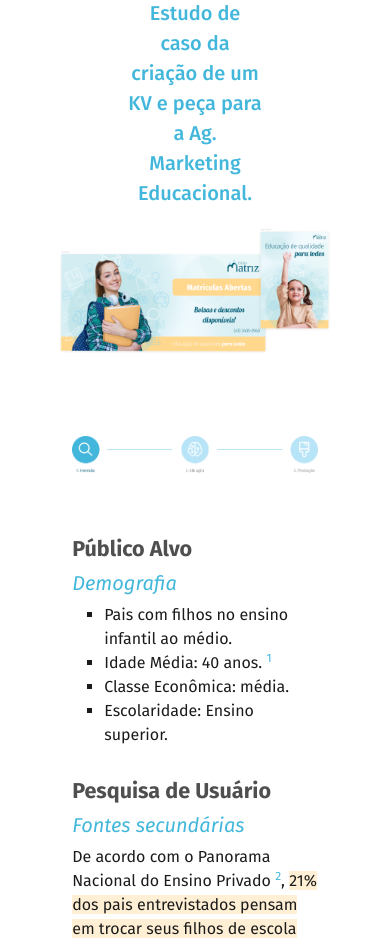
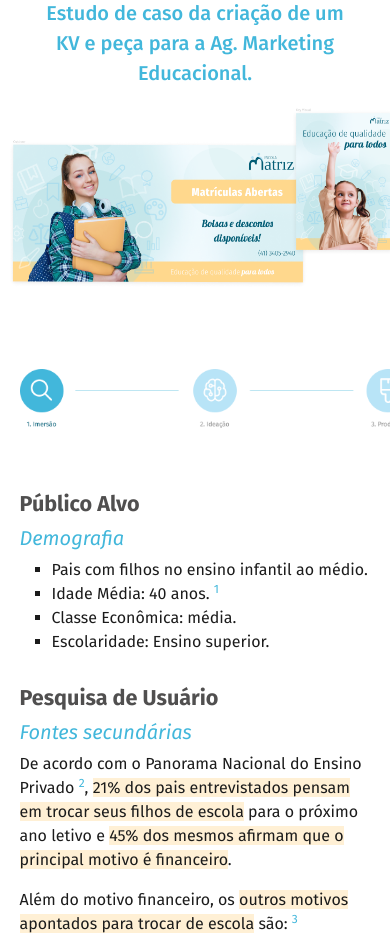
Before and after one commit to fcherini/ag-keyvisual, a plain HTML site: page index.html in a window 390 px wide. Shown: the part 167-1107 px from the top of the page. Drawn offline with nearby package versions, Linux system fonts and the light colour scheme; a web font is replaced by a local one.

Commit message:
Responsive

```diff
--- a/index.css
+++ b/index.css
@@ -69,6 +69,12 @@ h6 {
   width: 70%;
   margin: auto;
 }
+
+@media (max-width: 576px) {
+  .container-elements {
+    width: 95%;
+  }
+}
 /* Header */
 .element-header {
   margin-top: 2rem;
@@ -86,10 +92,30 @@ h6 {
   margin: 1.25rem auto;
   text-align: center;
 }
+@media (max-width: 576px) {
+  .container-elements {
+    width: 95vw;
+  }
+  .header-description {
+    width: 80vw;
+  }
+}
 
 .outdoor {
   max-width: 100%;
   margin: auto;
+}
+
+@media (max-width: 576px) {
+  .container-elements {
+    width: 95vw;
+  }
+  .header-description {
+    width: 80vw;
+  }
+  .outdoor {
+    max-width: 99vw;
+  }
 }
 
 /* Pesquisa */
@@ -98,9 +124,46 @@ h6 {
   margin: auto;
 }
 
+@media (max-width: 576px) {
+  .container-elements {
+    width: 95vw;
+  }
+  .header-description {
+    width: 80vw;
+  }
+  .outdoor {
+    max-width: 99vw;
+  }
+  .content {
+    width: 90vw;
+    margin: auto;
+  }
+}
+
 .step1 {
   width: 100%;
   margin: 5rem auto 2rem auto;
+}
+@media (max-width: 576px) {
+  .container-elements {
+    width: 95vw;
+  }
+  .header-description {
+    width: 80vw;
+  }
+  .outdoor {
+    max-width: 99vw;
+  }
+  .content {
+    width: 90vw;
+    margin: auto;
+  }
+  .step1 {
+    width: 100vw;
+  }
+  .pesquisa-motivos {
+    flex-direction: column;
+  }
 }
 
 .pesquisa-motivos {
@@ -202,3 +265,39 @@ h6 {
   list-style: none;
   gap: 2rem;
 }
+
+@media (max-width: 576px) {
+  .container-elements {
+    width: 95vw;
+  }
+  .header-description {
+    width: 80vw;
+  }
+  .outdoor {
+    max-width: 99vw;
+  }
+  .content {
+    width: 90vw;
+    margin: auto;
+  }
+  .step1 {
+    width: 100vw;
+  }
+  .pesquisa-motivos,
+  .brainstorm-imgs,
+  .key-visual,
+  .outdoor-imgs {
+    flex-direction: column;
+  }
+
+  .motivo-sair,
+  .motivo-ficar,
+  .moodboard,
+  .sketching,
+  .colors,
+  .keyvisual-text,
+  .keyvisual,
+  .billboard {
+    width: 100%;
+  }
+}
--- a/index.html
+++ b/index.html
@@ -4,6 +4,8 @@
     <meta charset="UTF-8" />
     <meta http-equiv="X-UA-Compatible" content="IE=edge" />
     <meta name="viewport" content="width=device-width, initial-scale=1.0" />
+    <link rel="icon" type="image/x-icon" href="./assets/favicon.ico" />
+
     <link rel="preconnect" href="https://fonts.googleapis.com" />
     <link rel="preconnect" href="https://fonts.gstatic.com" crossorigin />
     <link
```
Also changed, not shown: favicon.ico (added).
